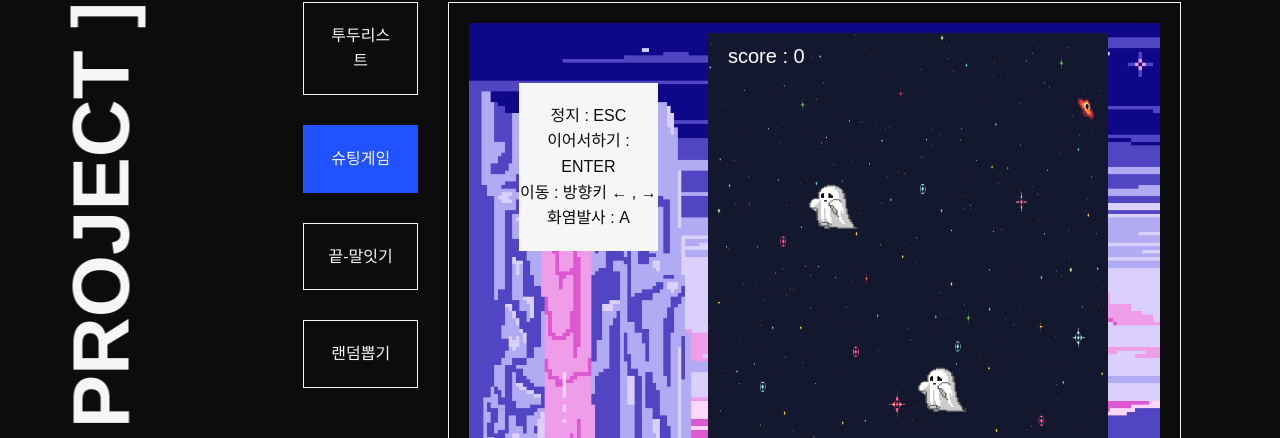
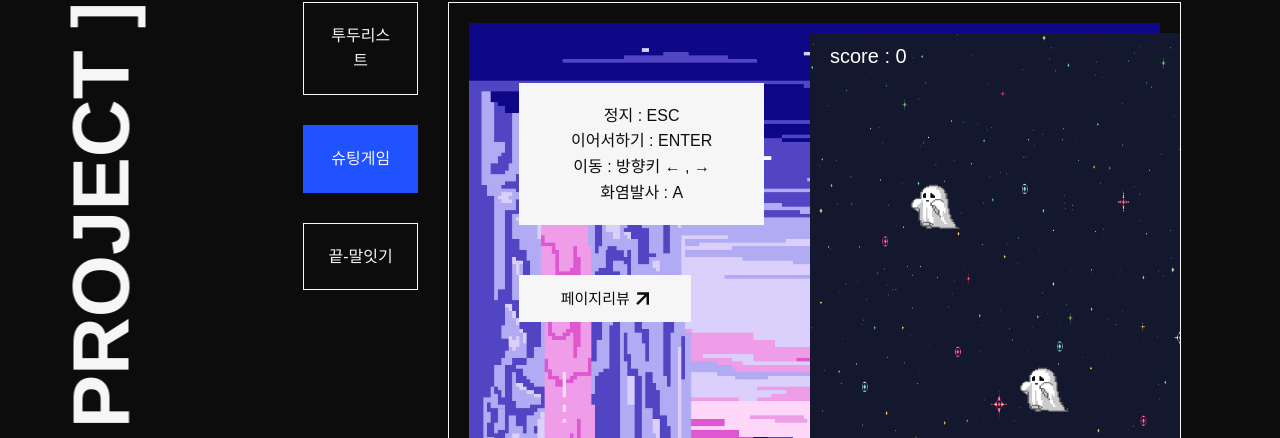
Before and after one commit to ujumango/yujuportfolio, a Vue app: page / in a window 1280 px wide. Both pictures are taken after a click on the item "슈팅게임". Shown: the part 7523-7961 px from the top of the page. Built offline with nearby package versions, Linux system fonts and the light colour scheme.

Commit message:
23-02-14 Toy2

```diff
--- a/src/components/project.vue
+++ b/src/components/project.vue
@@ -41,7 +41,7 @@
             <div class="pjt_txt_right">
               <div class="pjt_btn_page">
                 <a href="https://project-rexre.herokuapp.com/" class="pjt_btn btn_arrow" target="_blank">자세히보기</a></div>
-              <div class="pjt_btn_mockup"><a href="" class="pjt_btn btn_arrow" target="_blank">페이지리뷰</a></div>
+              <div class="pjt_btn_mockup"><a href="https://velog.io/@ujusunrise/리바이리-리뉴얼-코드리뷰" class="pjt_btn btn_arrow" target="_blank">페이지리뷰</a></div>
               <div class="pjt_btn_github"><a href="https://github.com/ujumango/rexre.git" class="pjt_btn btn_arrow" target="_blank">깃허브</a></div>
             </div>
           </div>
@@ -61,7 +61,7 @@
             <div class="pjt_txt_right">
               <div class="pjt_btn_page">
                 <a href="https://project-busan.herokuapp.com/" class="pjt_btn btn_arrow" target="_blank">자세히보기</a></div>
-              <div class="pjt_btn_mockup"><a href="" class="pjt_btn btn_arrow" target="_blank">페이지리뷰</a></div>
+              <div class="pjt_btn_mockup"><a href="https://velog.io/@ujusunrise/부산-축제위원회-리뉴얼-코드리뷰" class="pjt_btn btn_arrow" target="_blank">페이지리뷰</a></div>
               <div class="pjt_btn_github"><a href="https://github.com/ujumango/busanfestival_team.git" class="pjt_btn btn_arrow" target="_blank">깃허브</a></div>
             </div>
           </div>
--- a/src/components/toy1.vue
+++ b/src/components/toy1.vue
@@ -20,7 +20,8 @@
         <button class="clear-completed-btn">Clear Completed</button>
       </div>
     </div>
-    <p class="info">더블클릭 시 수정 가능!</p>
+    <p class="info">작성 : 입력 후 ENTER</p>
+    <p>더블클릭 시 수정 가능!</p>
   </div>
 
 </div>
@@ -320,7 +321,7 @@ init();
 
 
 </script>
-<style scoped>
+<style>
  #toy1{
   width: 100%;
   height: 100%;
@@ -475,8 +476,13 @@ button {
 
 p.info {
   margin-top: 18px;
+
+}
+
+#toy1 p{
+  font-size: 16px;
   text-align: center;
-  color: #ccc;
+  color: #666666;
 }
 
 
--- a/src/components/toy2.vue
+++ b/src/components/toy2.vue
@@ -2,13 +2,20 @@
 <div id="toy2">
 
  <!-- <h4>GAME START</h4> -->
-       <div class="box">
+ <div>
+     <div class="box">
         <p>정지 : ESC  </p>
         <p>이어서하기 : ENTER</p>
         <p>이동 : 방향키 ← , →</p>
         <p>화염발사 : A</p>
        </div>
+       <div class="box2 pjt_btn_page">
+        <a href="https://velog.io/@ujusunrise/토이프로젝트-슈팅게임" target="_blank" class="pjt_btn btn_arrow">페이지리뷰</a>
+       </div>
+ </div>
+
 </div>
+
 </template>
 
 <script>
@@ -325,11 +332,8 @@ pause();
 </script>
 
 <style scoped>
-  #toy2{
-    width: 100%;
-  }
   body{
-            width: 100%;
+      width: 100%;
             text-align: center;
             /* background-image: url(../assets/toy/bodyBg.jpg);
             background-repeat: no-repeat;
@@ -338,8 +342,18 @@ pause();
             color: aliceblue;
 
         }
+
+    #toy2{
+             width:100%;
+                 display: flex;
+                 gap: 10%;
+                background-image: url(../assets/toy/bodyBg.jpg);
+                background-repeat: no-repeat;
+                background-size: cover;
+                padding: 10px 0;
+    }
  .box{
-          width: 20%; height: fit-content;
+          width: 90%; height: fit-content;
           padding: 20px 0;
           margin: 50px;
           background-color: #f6f6f6;
@@ -348,15 +362,27 @@ pause();
  .box>p{
     font-size: 16px;
  }
-
-#toy2{
-         display: flex;
-            background-image: url(../assets/toy/bodyBg.jpg);
-            background-repeat: no-repeat;
-            background-size: cover;
-            padding: 10px 0;
-}
- canvas{    width: 90%; height: auto;
+ .box2 {
+    width: 150px; height: 45px;
+    border: 1px solid #F6F6F6;
+    background-color: #F6F6F6;
+  color:#0c0c0c;
+  display: block;
+  margin: 50px;
+  padding-right: 20px;
+  text-align: center;
+  line-height: 45px;
+  font-size: 15px;
+ }
+ .btn_arrow {
+    display: inline-block;
+    height: 45px;
+    background-position: bottom 50% right 20px;
+    background-repeat: no-repeat;
+    background-image: url(../assets/common/resumeBk.png);
+ }
+ canvas{
+        width: 90%; height: auto;
            display: flex;
            /* margin: 0 auto;  */
            background-color: aquamarine;
--- a/src/components/toy3.vue
+++ b/src/components/toy3.vue
@@ -1,29 +1,99 @@
 <template>
-<div id="toy2">
+<div id="toy3">
 
-<div>THIS IS TEST2</div>
+<div class="wordgame">
+  <div class="word-title">
+    <h1>끝말잇기</h1>
+  </div>
+<div class="word-cont">
+ <div class="word-box">
+  <p>제시어</p>
+   <div>{{ letter1 }}</div>
+ </div>
+ <div class="word-letter">
+  <div class="word-letter-words"> {{ letter2 }}</div>
+
+  <input type="text" class="word-input" v-model="letter2" placeholder="답을 작성해주세요">
+  <button @click="letter" class="word-btn">입력</button>
+ </div>
+ <div class="word-result">
+  <div>{{ result }}</div>
+ </div>
+</div>
+
+</div>
 
 </div>
 </template>
 
 <script>
 export default {
-
+data(){
+  return{
+    letter1 : '오렌지',
+    letter2 : '',
+    result : '',
+  }
+},
+methods : {
+  letter () {
+    if(this.letter1[this.letter1.length - 1] == this.letter2[0]){
+      this.result = '정답입니다!'
+      this.letter1 = this.letter2
+    }else {
+      return this.result = '땡! 다시 도전해주세요!'
+    }
+  }
+}
 }
 </script>
 
 <style scoped>
-  #toy2{
-    width: 100%;
+ #toy3{
   width: 100%;
   height: 100%;
   min-height: 700px;
-   padding: 10px 0;
-    /* height: calc(100vh - 90px); */
-        background-color: rgb(223, 130, 208);
-  }
-  #toy2 div{
-    width: 100%;
+  padding: 10px 0;
+  display: flex;
+  flex-wrap: nowrap;
+  justify-content: center;
+  color: #0c0c0c;
+  background-color: #f6f6f6;
+ }
+ .wordgame{
+  padding-top: 50px;
+ }
+.word-title>h1{
+  font-size: 36px;
+  padding: 50px;
+  color: #2152FF;
+}
+.word-box{
+  width: 300px;
+  font-size: 36px;
+  padding: 20px;
+  font-weight: bold;
+  box-sizing: border-box;
+  border-radius: 20px;
+  border: 2px solid #2152FF;
+}
+.word-letter{
+  width: 100%;
+  font-size: 36px;
+  padding-top: 40px;
+}
+.word-input{
+  width: 200px;
+  margin-right: 20px;
+  /* padding: 20px; */
+ height: 30px;
+ outline: none;
+}
 
-  }
+.word-btn{
+  padding: 10px;
+  box-sizing: border-box;
+  border: 1px solid #0c0c0c;
+  border-radius: 10px;
+}
 </style>
--- a/src/components/toypro.vue
+++ b/src/components/toypro.vue
@@ -21,7 +21,7 @@
         <li @click="[openA(), button()]" class="toyBtn active">투두리스트</li>
         <li @click="[openB(), button()]" class="toyBtn">슈팅게임</li>
         <li @click="[openC(), button()]" class="toyBtn">끝-말잇기</li>
-        <li @click="[openD(), button()]" class="toyBtn">랜덤뽑기</li>
+        <!-- <li @click="[openD(), button()]" class="toyBtn">랜덤뽑기</li> -->
        </ul></div>
 
       </div>
```
